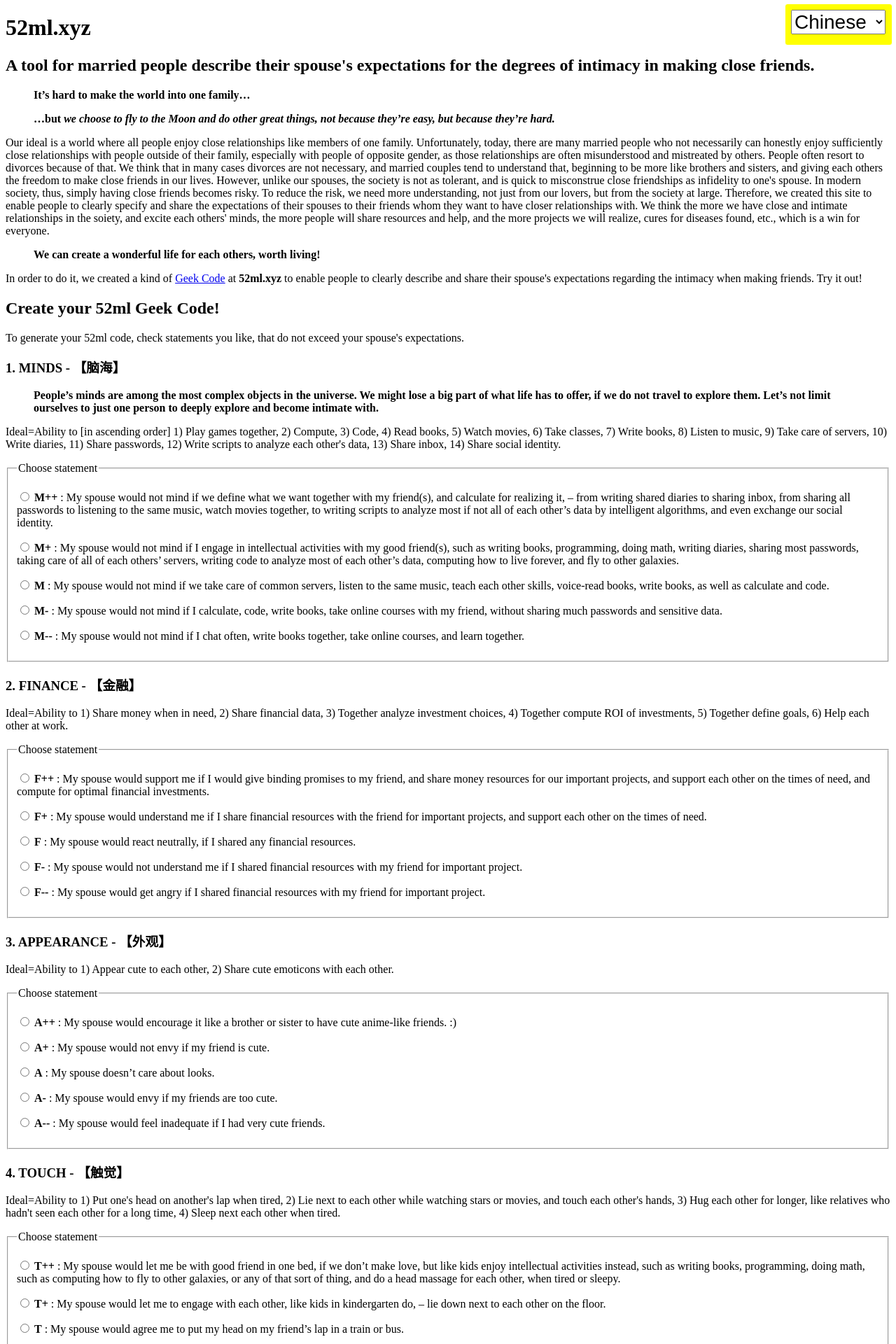
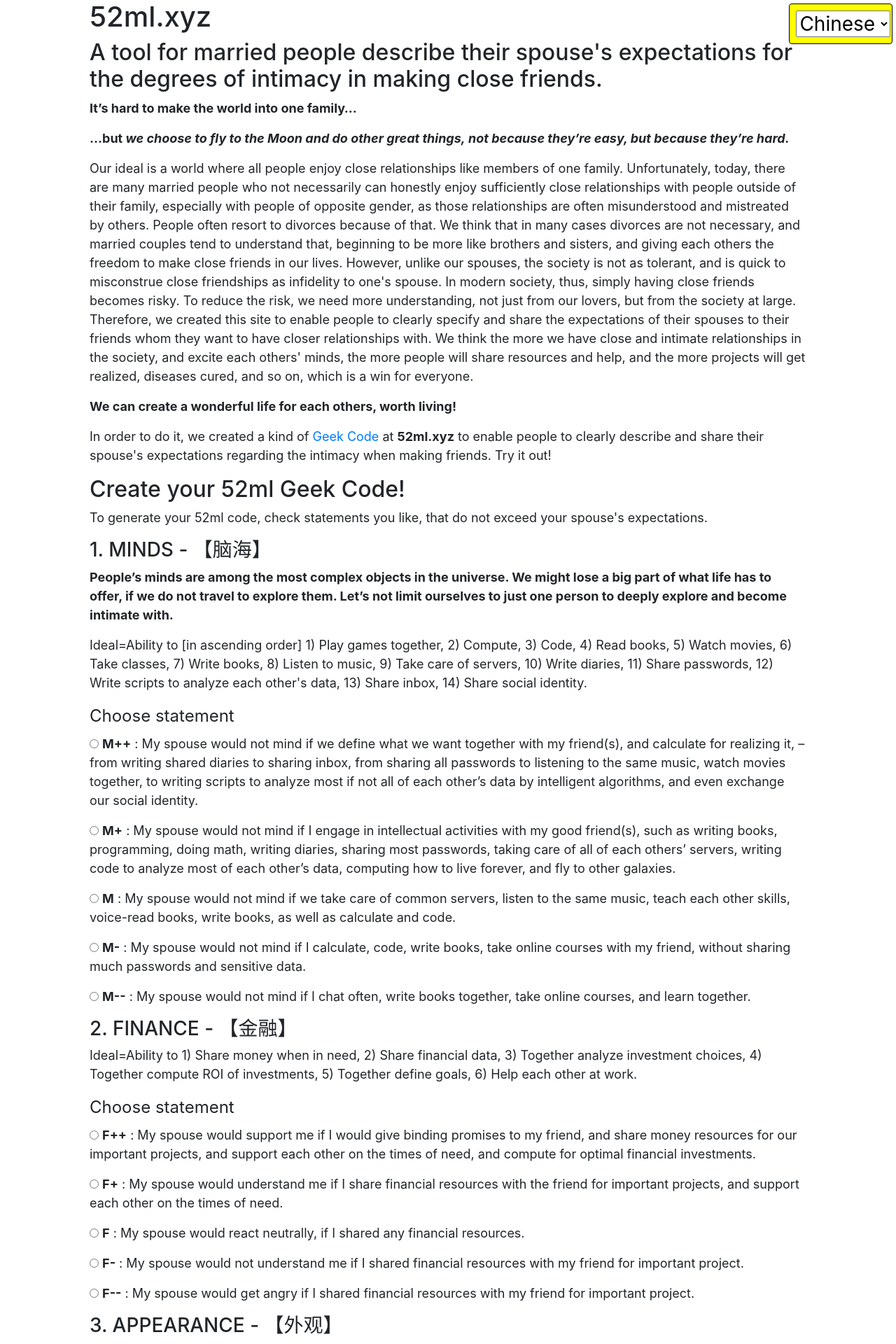
Before and after one commit to minxyz/52ml, a Django app: page / in a window 1280 px wide. Shown: the top 1920 px of the page at 70% size. Run offline with Django 3.2, Linux system fonts and the light colour scheme; some libraries are stand-ins or nearby versions.

Commit message:
little corrections

```diff
--- a/src/apps/core/templates/index.html
+++ b/src/apps/core/templates/index.html
@@ -18,7 +18,7 @@
 {% endblocktrans %}
 </blockquote>
 {% blocktrans %}
-<p>Our ideal is a world where all people enjoy close relationships like members of one family. Unfortunately, today, there are many married people who not necessarily can honestly enjoy sufficiently close relationships with people outside of their family, especially with people of opposite gender, as those relationships are often misunderstood and mistreated by others. People often resort to divorces because of that. We think that in many cases divorces are not necessary, and married couples tend to understand that, beginning to be more like brothers and sisters, and giving each others the freedom to make close friends in our lives. However, unlike our spouses, the society is not as tolerant, and is quick to misconstrue close friendships as infidelity to one's spouse. In modern society, thus, simply having close friends becomes risky. To reduce the risk, we need more understanding, not just from our lovers, but from the society at large. Therefore, we created this site to enable people to clearly specify and share the expectations of their spouses to their friends whom they want to have closer relationships with. We think the more we have close and intimate relationships in the soiety, and excite each others' minds, the more people will share resources and help, and the more projects we will realize, cures for diseases found, etc., which is a win for everyone.</p>
+<p>Our ideal is a world where all people enjoy close relationships like members of one family. Unfortunately, today, there are many married people who not necessarily can honestly enjoy sufficiently close relationships with people outside of their family, especially with people of opposite gender, as those relationships are often misunderstood and mistreated by others. People often resort to divorces because of that. We think that in many cases divorces are not necessary, and married couples tend to understand that, beginning to be more like brothers and sisters, and giving each others the freedom to make close friends in our lives. However, unlike our spouses, the society is not as tolerant, and is quick to misconstrue close friendships as infidelity to one's spouse. In modern society, thus, simply having close friends becomes risky. To reduce the risk, we need more understanding, not just from our lovers, but from the society at large. Therefore, we created this site to enable people to clearly specify and share the expectations of their spouses to their friends whom they want to have closer relationships with. We think the more we have close and intimate relationships in the society, and excite each others' minds, the more people will share resources and help, and the more projects will get realized, diseases cured, and so on, which is a win for everyone.</p>
 {% endblocktrans %}
 <blockquote>
 {% blocktrans %}
@@ -36,6 +36,9 @@
 
 <h2><a id="_17"></a>{% trans "Create your 52ml Geek Code!" %}</h2>
 <p>{% trans "To generate your 52ml code, check statements you like, that do not exceed your spouse's expectations." %}</p>
+
+<style> label { display:inline; font-weight: normal; }</style>
+
 <h3><a id="1_MINDS___21"></a>1. MINDS - 【脑海】</h3>
 <blockquote>
 {% blocktrans %}
@@ -52,35 +55,40 @@ explore and become intimate with.</p>
 <p>{% trans "Ideal=Ability to [in ascending order] 1) Play games together, 2) Compute, 3) Code, 4) Read books, 5) Watch movies, 6) Take classes, 7) Write books, 8) Listen to music, 9) Take care of servers, 10) Write diaries, 11) Share passwords, 12) Write scripts to analyze each other's data, 13) Share inbox, 14) Share social identity." %}</p>
 
 <div data-role="fieldcontain">
-    <fieldset data-role="controlgroup" id="minds">
+    <fieldset data-role="controlgroup" class="radiogroup" id="minds">
 		<legend>{% trans "Choose statement" %}</legend>
             <p>
 				<input type="radio" name="minds-choice-1" id="minds-choice-1" value="2"  />
-				<label for="minds-choice-1"><strong>M++</strong></label>
+				<label for="minds-choice-1"><strong>M++</strong>
 				: {% trans "My spouse would not mind if we define what we want together with my friend(s), and calculate for realizing it, – from writing shared diaries to sharing inbox, from sharing all passwords to listening to the same music, watch movies together, to writing scripts to analyze most if not all of each other’s data by intelligent algorithms, and even exchange our social identity." %}
+                </label>
             </p>
             <p>
 				<input type="radio" name="minds-choice-1" id="minds-choice-2" value="1"  />
-				<label for="minds-choice-2"><strong>M+</strong></label>
+				<label for="minds-choice-2"><strong>M+</strong>
 				: {% trans "My spouse would not mind if I engage in intellectual activities with my good friend(s), such as writing books, programming, doing math, writing diaries, sharing most passwords, taking care of all of each others’ servers, writing code to analyze most of each other’s data, computing how to live forever, and fly to other galaxies." %}
+                </label>
             </p>
 
             <p>
 				<input type="radio" name="minds-choice-1" id="minds-choice-3" value="0" />
-				<label for="minds-choice-3"><strong>M</strong></label>
+				<label for="minds-choice-3"><strong>M</strong>
 				: {% trans "My spouse would not mind if we take care of common servers, listen to the same music, teach each other skills, voice-read books, write books, as well as calculate and code." %}
+                </label>
             </p>
 
             <p>
 				<input type="radio" name="minds-choice-1" id="minds-choice-4" value="-1"  />
-				<label for="minds-choice-4"><strong>M-</strong></label>
+				<label for="minds-choice-4"><strong>M-</strong>
 				: {% trans "My spouse would not mind if I calculate, code, write books, take online courses with my friend, without sharing much passwords and sensitive data." %}
+                </label>
             </p>
 
             <p>
 				<input type="radio" name="minds-choice-1" id="minds-choice-5" value="-2"  />
-				<label for="minds-choice-5"><strong>M--</strong></label>
+				<label for="minds-choice-5"><strong>M--</strong>
 				: {% trans "My spouse would not mind if I chat often, write books together, take online courses, and learn together." %}
+                </label>
             </p>
     </fieldset>
 </div>
@@ -92,35 +100,40 @@ explore and become intimate with.</p>
 
 
 <div data-role="fieldcontain">
-    <fieldset data-role="controlgroup" id="finance">
+    <fieldset data-role="controlgroup" class="radiogroup" id="finance">
 		<legend>{% trans "Choose statement" %}</legend>
             <p>
 				<input type="radio" name="finance-choice-1" id="finance-choice-1" value="2"  />
-				<label for="finance-choice-1"><strong>F++</strong></label>
+				<label for="finance-choice-1"><strong>F++</strong>
 				: {% trans "My spouse would support me if I would give binding promises to my friend, and share money resources for our important projects, and support each other on the times of need, and compute for optimal financial investments." %}
+                </label>
             </p>
             <p>
 				<input type="radio" name="finance-choice-1" id="finance-choice-2" value="1"  />
-				<label for="finance-choice-2"><strong>F+</strong></label>
+				<label for="finance-choice-2"><strong>F+</strong>
 				: {% trans "My spouse would understand me if I share financial resources with the friend for important projects, and support each other on the times of need." %}
+                </label>
             </p>
 
             <p>
 				<input type="radio" name="finance-choice-1" id="finance-choice-3" value="0" />
-				<label for="finance-choice-3"><strong>F</strong></label>
+				<label for="finance-choice-3"><strong>F</strong>
 				: {% trans "My spouse would react neutrally, if I shared any financial resources." %}
+                </label>
             </p>
 
             <p>
 				<input type="radio" name="finance-choice-1" id="finance-choice-4" value="-1"  />
-				<label for="finance-choice-4"><strong>F-</strong></label>
+				<label for="finance-choice-4"><strong>F-</strong>
 				: {% trans "My spouse would not understand me if I shared financial resources with my friend for important project." %}
+                </label>
             </p>
 
             <p>
 				<input type="radio" name="finance-choice-1" id="finance-choice-5" value="-2"  />
-				<label for="finance-choice-5"><strong>F--</strong></label>
+				<label for="finance-choice-5"><strong>F--</strong>
 				: {% trans "My spouse would get angry if I shared financial resources with my friend for important project." %}
+                </label>
             </p>
     </fieldset>
 </div>
@@ -132,35 +145,40 @@ explore and become intimate with.</p>
 
 
 <div data-role="fieldcontain">
-    <fieldset data-role="controlgroup" id="appearance">
+    <fieldset data-role="controlgroup" class="radiogroup" id="appearance">
 		<legend>{% trans "Choose statement" %}</legend>
             <p>
 				<input type="radio" name="appearance-choice-1" id="appearance-choice-1" value="2"  />
-				<label for="appearance-choice-1"><strong>A++</strong></label>
+				<label for="appearance-choice-1"><strong>A++</strong>
 				: {% trans "My spouse would encourage it like a brother or sister to have cute anime-like friends. :)" %}
+                </label>
             </p>
             <p>
 				<input type="radio" name="appearance-choice-1" id="appearance-choice-2" value="1"  />
-				<label for="appearance-choice-2"><strong>A+</strong></label>
+				<label for="appearance-choice-2"><strong>A+</strong>
 				: {% trans "My spouse would not envy if my friend is cute." %}
+                </label>
             </p>
 
             <p>
 				<input type="radio" name="appearance-choice-1" id="appearance-choice-3" value="0"  />
-				<label for="appearance-choice-3"><strong>A</strong></label>
+				<label for="appearance-choice-3"><strong>A</strong>
 				: {% trans "My spouse doesn’t care about looks." %}
+                </label>
             </p>
 
             <p>
 				<input type="radio" name="appearance-choice-1" id="appearance-choice-4" value="-1"  />
-				<label for="appearance-choice-4"><strong>A-</strong></label>
+				<label for="appearance-choice-4"><strong>A-</strong>
 				: {% trans "My spouse would envy if my friends are too cute." %}
+                </label>
             </p>
 
             <p>
 				<input type="radio" name="appearance-choice-1" id="appearance-choice-5" value="-2"  />
-				<label for="appearance-choice-5"><strong>A--</strong></label>
+				<label for="appearance-choice-5"><strong>A--</strong>
 				: {% trans "My spouse would feel inadequate if I had very cute friends." %}
+                </label>
             </p>
     </fieldset>
 </div>
@@ -171,35 +189,40 @@ explore and become intimate with.</p>
 <p>{% trans "Ideal=Ability to 1) Put one's head on another's lap when tired, 2) Lie next to each other while watching stars or movies, and touch each other's hands, 3) Hug each other for longer, like relatives who hadn't seen each other for a long time, 4) Sleep next each other when tired." %}</p>
 
 <div data-role="fieldcontain">
-    <fieldset data-role="controlgroup" id="touch">
+    <fieldset data-role="controlgroup" class="radiogroup" id="touch">
 		<legend>{% trans "Choose statement" %}</legend>
             <p>
 				<input type="radio" name="touch-choice-1" id="touch-choice-1" value="2"  />
-				<label for="touch-choice-1"><strong>T++</strong></label>
+				<label for="touch-choice-1"><strong>T++</strong>
 				: {% trans "My spouse would let me be with good friend in one bed, if we don’t make love, but like kids enjoy intellectual activities instead, such as writing books, programming, doing math, such as computing how to fly to other galaxies, or any of that sort of thing, and do a head massage for each other, when tired or sleepy." %}
+                </label>
             </p>
             <p>
 				<input type="radio" name="touch-choice-1" id="touch-choice-2" value="1" />
-				<label for="touch-choice-2"><strong>T+</strong></label>
+				<label for="touch-choice-2"><strong>T+</strong>
 				: {% trans "My spouse would let me to engage with each other, like kids in kindergarten do, – lie down next to each other on the floor." %}
+                </label>
             </p>
 
             <p>
 				<input type="radio" name="touch-choice-1" id="touch-choice-3" value="0"  />
-				<label for="touch-choice-3"><strong>T</strong></label>
+				<label for="touch-choice-3"><strong>T</strong>
 				: {% trans "My spouse would agree me to put my head on my friend’s lap in a train or bus." %}
+                </label>
             </p>
 
             <p>
 				<input type="radio" name="touch-choice-1" id="touch-choice-4" value="-1"  />
-				<label for="touch-choice-4"><strong>T-</strong></label>
+				<label for="touch-choice-4"><strong>T-</strong>
 				: {% trans "My spouse would only let me hug friend shortly." %}
+                </label>
             </p>
 
             <p>
 				<input type="radio" name="touch-choice-1" id="touch-choice-5" value="-2"  />
-				<label for="touch-choice-5"><strong>T--</strong></label>
+				<label for="touch-choice-5"><strong>T--</strong>
 				: {% trans "My spouse would generally disapprove any physical contact." %}
+                </label>
             </p>
     </fieldset>
 </div>
@@ -210,35 +233,40 @@ explore and become intimate with.</p>
 <p>{% trans "Ideal=Ability to 1) Go for walks together, 2) Go to social activities together, such as sports and the like." %}</p>
 
 <div data-role="fieldcontain">
-    <fieldset data-role="controlgroup" id="behavior">
+    <fieldset data-role="controlgroup" class="radiogroup" id="behavior">
 		<legend>{% trans "Choose statement" %}</legend>
             <p>
 				<input type="radio" name="behavior-choice-1" id="behavior-choice-1" value="2"  />
-				<label for="behavior-choice-1"><strong>B++</strong></label>
+				<label for="behavior-choice-1"><strong>B++</strong>
 				: {% trans "My spouse would let me walk hand-in-hand, and hug with my friend together in public." %}
+                </label>
             </p>
             <p>
 				<input type="radio" name="behavior-choice-1" id="behavior-choice-2" value="1"  />
-				<label for="behavior-choice-2"><strong>B+</strong></label>
+				<label for="behavior-choice-2"><strong>B+</strong>
 				: {% trans "My spouse would let me walk with my friend frequently in public if not hand-in-hand." %}
+                </label>
             </p>
 
             <p>
 				<input type="radio" name="behavior-choice-1" id="behavior-choice-3" value="0" />
-				<label for="behavior-choice-3"><strong>B</strong></label>
+				<label for="behavior-choice-3"><strong>B</strong>
 				: {% trans "My spouse would rather let us walk, only rarely, and not hand-in-hand." %}
+                </label>
             </p>
 
             <p>
 				<input type="radio" name="behavior-choice-1" id="behavior-choice-4" value="-1"  />
-				<label for="behavior-choice-4"><strong>B-</strong></label>
+				<label for="behavior-choice-4"><strong>B-</strong>
 				: {% trans "My spouse would need a pre-text, such as sports-mate, or club member, to let me sometimes walk together with my close friend, not hand-in-hand." %}
+                </label>
             </p>
 
             <p>
 				<input type="radio" name="behavior-choice-1" id="behavior-choice-5" value="-2"  />
-				<label for="behavior-choice-5"><strong>B--</strong></label>
+				<label for="behavior-choice-5"><strong>B--</strong>
 				: {% trans "My spouse would only let me walk together if there is a third friend." %}
+                </label>
             </p>
     </fieldset>
 </div>
@@ -249,35 +277,40 @@ explore and become intimate with.</p>
 <p>{% trans "Ideal=Ability to 1) Use cute words and expressions to encourage each other, 2) Use diminutives and talk playfully with each others, 3) Read books aloud to each other." %}</p>
 
 <div data-role="fieldcontain">
-    <fieldset data-role="controlgroup" id="language">
+    <fieldset data-role="controlgroup" class="radiogroup" id="language">
 		<legend>{% trans "Choose statement" %}</legend>
             <p>
 				<input type="radio" name="language-choice-1" id="language-choice-1" value="2"  />
-				<label for="language-choice-1"><strong>L++</strong></label>
+				<label for="language-choice-1"><strong>L++</strong>
 				: {% trans "My spouse would not mind if we discuss our insecurities, intimate thoughts and strategies, and sometimes use diminutive language to refer to each other." %}
+                </label>
             </p>
             <p>
 				<input type="radio" name="language-choice-1" id="language-choice-2" value="1"  />
-				<label for="language-choice-2"><strong>L+</strong></label>
+				<label for="language-choice-2"><strong>L+</strong>
 				: {% trans "My spouse would understand if we speak using diminutive language with each other in private." %}
+                </label>
             </p>
 
             <p>
 				<input type="radio" name="language-choice-1" id="language-choice-3" value="0"  />
-				<label for="language-choice-3"><strong>L</strong></label>
+				<label for="language-choice-3"><strong>L</strong>
 				: {% trans "My spouse would understand if we speak diminutive language over internet conversations at home." %}
+                </label>
             </p>
 
             <p>
 				<input type="radio" name="language-choice-1" id="language-choice-4" value="-1" />
-				<label for="language-choice-4"><strong>L-</strong></label>
+				<label for="language-choice-4"><strong>L-</strong>
 				: {% trans "My spouse would find it awkward if we speak diminutive language silently over internet at home." %}
+                </label>
             </p>
 
             <p>
 				<input type="radio" name="language-choice-1" id="language-choice-5" value="-2"  />
-				<label for="language-choice-5"><strong>L--</strong></label>
+				<label for="language-choice-5"><strong>L--</strong>
 				: {% trans "My spouse would feel bad if we speak diminutive language over internet at home." %}
+                </label>
             </p>
     </fieldset>
 </div>
@@ -288,35 +321,40 @@ explore and become intimate with.</p>
 <p>{% trans "Ideal=Ability to 1) Share sweet and exciting ideas, 2) Share enticing mysteries to excite each other's minds." %}</p>
 
 <div data-role="fieldcontain">
-    <fieldset data-role="controlgroup" id="stimulation">
+    <fieldset data-role="controlgroup" class="radiogroup" id="stimulation">
 		<legend>{% trans "Choose statement" %}</legend>
             <p>
 				<input type="radio" name="stimulation-choice-1" id="stimulation-choice-1" value="2"  />
-				<label for="stimulation-choice-1"><strong>S++</strong></label>
+				<label for="stimulation-choice-1"><strong>S++</strong>
 				: {% trans "My spouse would understand if s/he heard that we make each other feel very special to each other by sharing our minds." %}
+                </label>
             </p>
             <p>
 				<input type="radio" name="stimulation-choice-1" id="stimulation-choice-2" value="1" />
-				<label for="stimulation-choice-2"><strong>S+</strong></label>
+				<label for="stimulation-choice-2"><strong>S+</strong>
 				: {% trans "My spouse would understand if we made each other feel excited, surprised, or overwhelmed by each other’s minds." %}
+                </label>
             </p>
 
             <p>
 				<input type="radio" name="stimulation-choice-1" id="stimulation-choice-3" value="0"  />
-				<label for="stimulation-choice-3"><strong>S</strong></label>
+				<label for="stimulation-choice-3"><strong>S</strong>
 				: {% trans "My spouse would allow, but find it hard to appreciate our exchange of minds." %}
+                </label>
             </p>
 
             <p>
 				<input type="radio" name="stimulation-choice-1" id="stimulation-choice-4" value="-1"  />
-				<label for="stimulation-choice-4"><strong>S-</strong></label>
+				<label for="stimulation-choice-4"><strong>S-</strong>
 				: {% trans "My spouse would hardly understand our exchange of minds." %}
+                </label>
             </p>
 
             <p>
 				<input type="radio" name="stimulation-choice-1" id="stimulation-choice-5" value="-2" />
-				<label for="stimulation-choice-5"><strong>S--</strong></label>
+				<label for="stimulation-choice-5"><strong>S--</strong>
 				: {% trans "My spouse would envy if we exchanged our minds." %}
+                </label>
             </p>
     </fieldset>
 </div>
@@ -325,19 +363,22 @@ explore and become intimate with.</p>
 <h3><a id="8_GENDER___11"></a>8. GENDER - 【{% trans "性别" %}】</h3>
 
 <div align="center" data-role="fieldcontain">
-    <fieldset data-role="controlgroup" id="gender">
+    <fieldset data-role="controlgroup" class="radiogroup" id="gender">
 		<legend>{% trans "Your gender" %}</legend>
-				<input type="radio" name="gender-choice-1" id="gender-choice-1" value="X"  />
-				<label for="stimulation-choice-1"><strong>{% trans "female" %}</strong></label>
-
+                <p>
 				<input type="radio" name="gender-choice-1" id="gender-choice-1" value="Y"  />
-				<label for="stimulation-choice-1"><strong>{% trans "male" %}</strong></label>
+				<label for="gender-choice-1"><strong>{% trans "male" %}</strong></label>
+                </p>
+                <p>
+				<input type="radio" name="gender-choice-1" id="gender-choice-2" value="X"  />
+				<label for="gender-choice-2"><strong>{% trans "female" %}</strong></label>
+                </p>
     </fieldset>
 </div>
 
 <h3>{% trans "YOUR CODE" %}</h3>
 
-<div id="result" style="display: none; background: #28b62c;color: #ffffff;height: 1.4em;padding: .5em;position: fixed;bottom: 5px; width: 17em; right: 0; left: 0; margin-right: auto; margin-left: auto; border: 1px solid;border-radius: 4px; font-size: 20px">
+<div id="result" style="display: none; background: #28b62c;color: #ffffff;height: 2.4em;padding: .5em;position: fixed;bottom: 5px; width: 17em; right: 0; left: 0; margin-right: auto; margin-left: auto; border: 1px solid;border-radius: 4px; font-size: 20px">
 </div>
 
 <script>
@@ -464,7 +505,7 @@ avoid using diminutives at home (L-).</p>
 <script>document.body.style.backgroundColor = "grey";</script>
 {% endif %}
 
-<center><p>{% trans "My 52ml Geek Code is:" %} <span style="background: #28b62c; color: yellow; height: 1.4em; padding: .5em; border: 1px solid;border-radius: 4px;">{{minds}}{{finance}}{{appearance}}{{touch}}{{behavior}}{{language}}{{stimulation}}{% if gender == 'female'%}X{% elif gender == 'male'%}Y{% elif gender == 'bisexual'%}XY{% endif %}</span>.</p></center>
+<center><p>{% trans "My 52ml Geek Code is:" %} <p><span style="background: #28b62c; color: yellow; height: 1.4em; padding: .5em; border: 1px solid;border-radius: 4px;">{{minds}}{{finance}}{{appearance}}{{touch}}{{behavior}}{{language}}{{stimulation}}{% if gender == 'female'%}X{% elif gender == 'male'%}Y{% elif gender == 'bisexual'%}XY{% endif %}</span></p></p></center>
 
 <center><p>{% trans "It means my" %} <strong>{% if gender == 'female' %}{% trans "husband" %}{% elif gender == 'male' %}{% trans "wife" %}{% else %}{% trans "spouse" %}{% endif %}</strong> {% trans "would understand if I with my closest friends:" %}</p></center>
 
@@ -600,9 +641,6 @@ jQuery('#qrcode').qrcode("http://{{ request.META.HTTP_HOST }}{{ request.get_full
 
 {% endif %}
 
-
-<center><p>{% trans "Can we be close friends? Sure! My 52ml code is good! :)" %}</p></center>
-
 <script>
 function goBack() {
     window.history.go(-1);
--- a/src/conf/base.py
+++ b/src/conf/base.py
@@ -10,7 +10,7 @@ ROOT_DIR = os.path.dirname(BASE_DIR)
 # See https://docs.djangoproject.com/en/1.9/howto/deployment/checklist/
 
 # SECURITY WARNING: keep the secret key used in production secret!
-SECRET_KEY = 'ar4598AiflahowAMzdaL'
+SECRET_KEY = 'ar45988ajfamilzAiflahowAMzdaL'
 
 # SECURITY WARNING: don't run with debug turned on in production!
 DEBUG = False
--- a/src/templates/base.html
+++ b/src/templates/base.html
@@ -6,15 +6,27 @@
 <html>
 <head>
     <meta charset="utf-8">
+    <meta name="viewport" content="width=device-width, initial-scale=1">
+    <script type="text/javascript" src="http://netdna.bootstrapcdn.com/bootstrap/3.3.4/js/bootstrap.min.js"></script>
+    <link href="http://cdnjs.cloudflare.com/ajax/libs/font-awesome/4.3.0/css/font-awesome.min.css" rel="stylesheet" type="text/css">
+    <link href="http://pingendo.github.io/pingendo-bootstrap/themes/default/bootstrap.css" rel="stylesheet" type="text/css">
     <title></title>
-    {% block css %}{% endblock css %}
+    {% block css %}
+    <style>
+    body {
+       font-size: 18px;
+       margin-left: 10%;
+       margin-right: 10%;
+    }
+    </style
+    {% endblock css %}
 
 </head>
 <body>
 
     {% load i18n %}
     {% get_available_languages as LANGUAGES %}
-	<form action="/i18n/setlang/" method="post" onchange="$(this).closest('form').submit();" style="background: yellow; color: #ffffff; height: 2.6em;padding: .5em;position: fixed;top: 5px;width: 8.5em;right: 5px;border: 1px solid;border-radius: 4px;">{% csrf_token %}
+	<form action="/i18n/setlang/" method="post" onchange="$(this).closest('form').submit();" style="background: yellow; color: black; height: 3.2em;padding: .5em;position: fixed;top: 5px;width: 8.2em;right: 5px;border: 1px solid;border-radius: 4px;">{% csrf_token %}
       <input name="next" type="hidden" value="{{ request.get_full_path }}" />
         {% csrf_token %}
 		<select name="language" style="font-size: 28px;">
```
Also changed, not shown: src/locale/zh_Hans/LC_MESSAGES/django.po, 1 other file.
